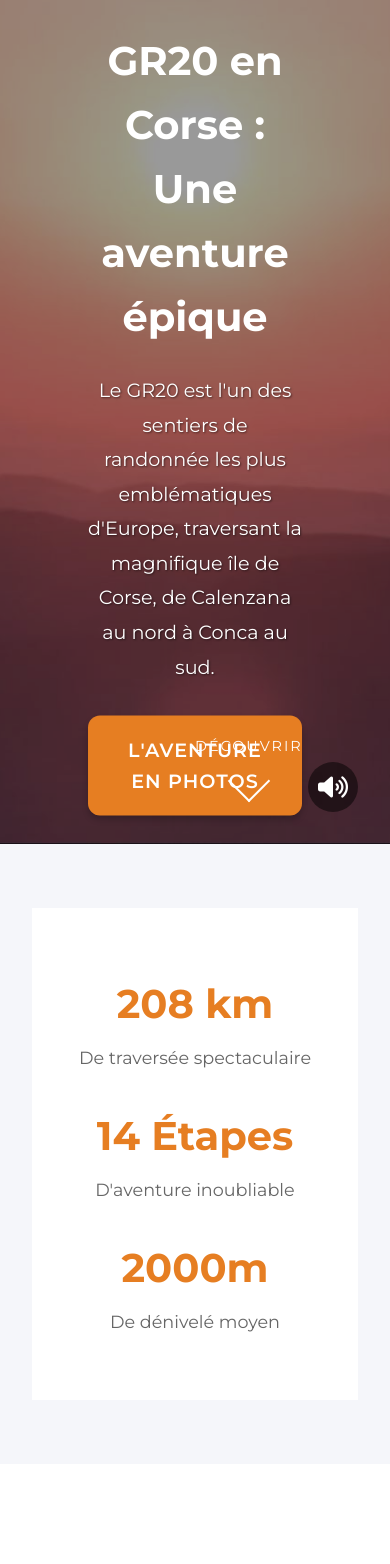
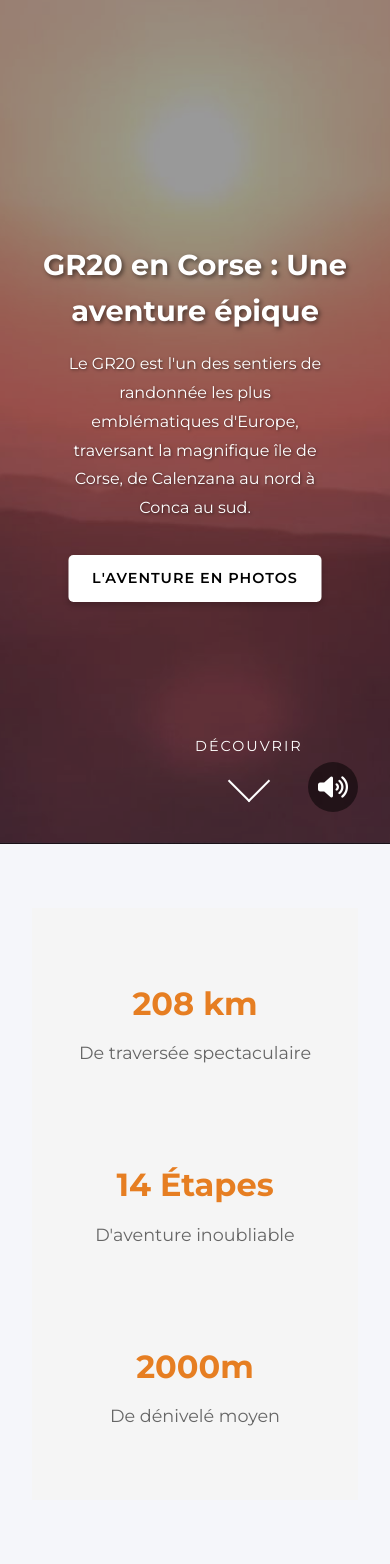
Before and after one commit to mikelum38/GR20, a Flask app: page / in a window 390 px wide. Before the commit the page ends 1332 px from the top, so only its background shows below. Run offline with Flask 2, Linux system fonts and the light colour scheme; some libraries are stand-ins or nearby versions.

Commit message:
adaptation mobile page accueil

```diff
--- a/templates/index.html
+++ b/templates/index.html
@@ -44,6 +44,95 @@
             height: 100%;
             object-fit: cover;
         }
+
+        .hero-content {
+            position: absolute;
+            top: 50%;
+            left: 50%;
+            transform: translate(-50%, -50%);
+            text-align: center;
+            color: white;
+            width: 90%;
+            max-width: 800px;
+            padding: 20px;
+            z-index: 2;
+        }
+
+        .hero-content h1 {
+            font-size: 2.5rem;
+            margin-bottom: 1rem;
+            text-shadow: 2px 2px 4px rgba(0, 0, 0, 0.5);
+        }
+
+        .hero-content .hero-description {
+            font-size: 1.2rem;
+            margin-bottom: 2rem;
+            text-shadow: 1px 1px 3px rgba(0, 0, 0, 0.5);
+        }
+
+        .hero-buttons .primary-btn {
+            display: inline-block;
+            padding: 15px 30px;
+            background-color: #ffffff;
+            color: #000000;
+            text-decoration: none;
+            border-radius: 5px;
+            font-weight: 600;
+            transition: all 0.3s ease;
+        }
+
+        /* Styles pour mobile */
+        @media screen and (max-width: 768px) {
+            .hero-content h1 {
+                font-size: 1.8rem;
+            }
+
+            .hero-content .hero-description {
+                font-size: 1rem;
+                padding: 0 15px;
+            }
+
+            .hero-buttons .primary-btn {
+                padding: 12px 24px;
+                font-size: 0.9rem;
+            }
+
+            .features {
+                padding: 20px;
+                flex-direction: column;
+                align-items: center;
+            }
+
+            .feature {
+                margin: 10px 0;
+                width: 100%;
+                text-align: center;
+            }
+        }
+
+        /* Ajout des styles pour la section features */
+        .features {
+            display: flex;
+            justify-content: space-around;
+            padding: 40px 20px;
+            background-color: #f5f5f5;
+        }
+
+        .feature {
+            text-align: center;
+            padding: 20px;
+        }
+
+        .feature h2 {
+            font-size: 2rem;
+            margin-bottom: 10px;
+        }
+
+        .feature p {
+            font-size: 1.1rem;
+            color: #666;
+        }
+
      </style>
 </head>
 <body class="landing-page">
```
